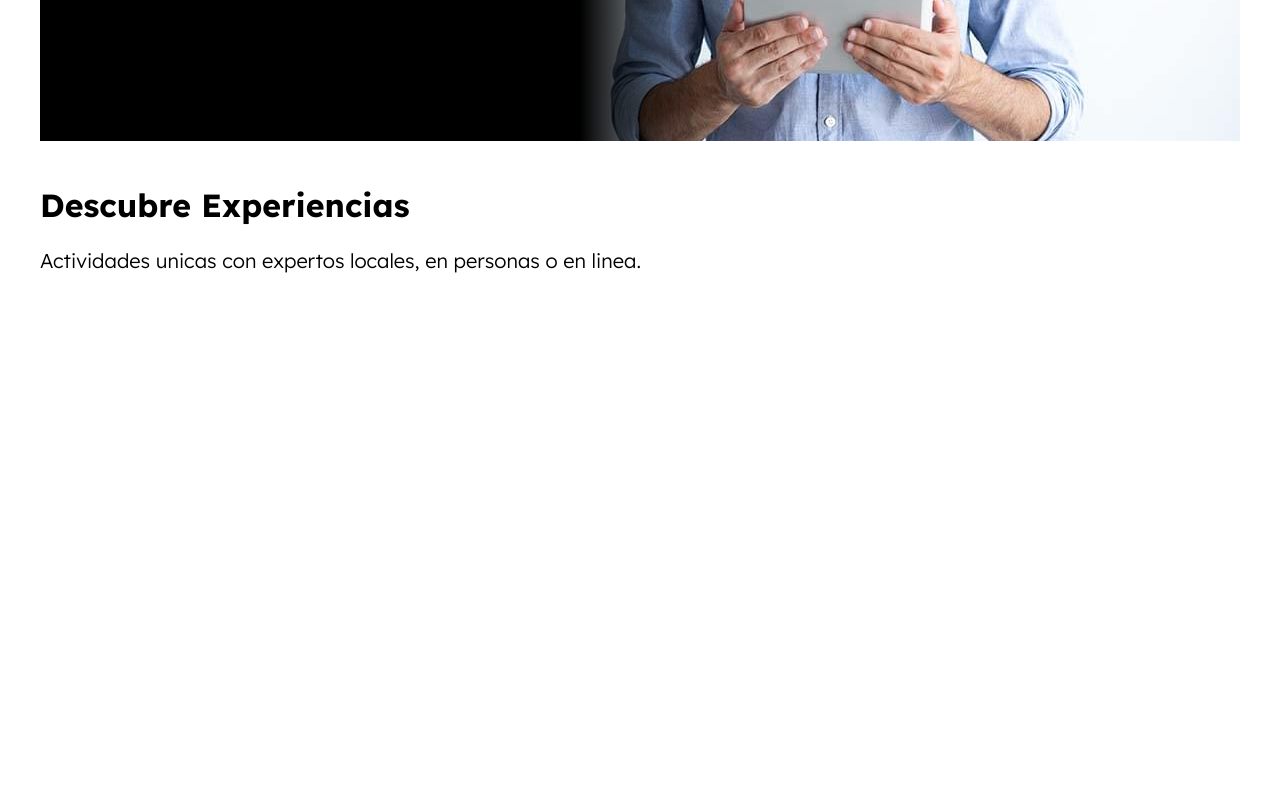
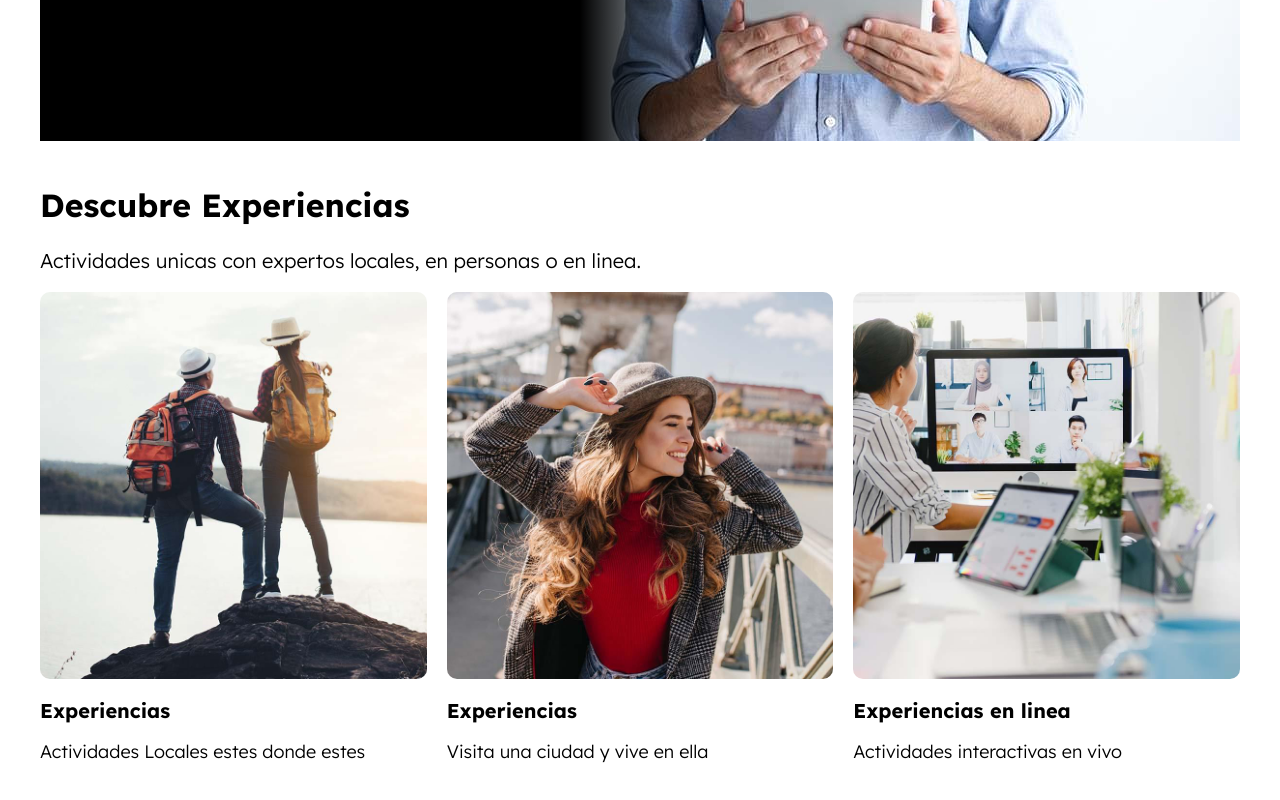
Before and after one commit to Benjamin70/Airbnb-Demo, a website: page index.html in a window 1280 px wide. Shown: the part 2010-2810 px from the top of the page. Before the commit the page ends 2322 px from the top, so only its background shows below. Drawn offline with Linux system fonts and the light colour scheme.

Commit message:
Seccion Experiencias Finalizadas

```diff
--- a/index.html
+++ b/index.html
@@ -203,6 +203,29 @@
         <p class="experiencias__descripcion">
             Actividades unicas con expertos locales, en personas o en linea.
         </p>
+
+        <div class="experiencias__listado">
+            <div class="experiencia">
+                <img class="experiencia__imagen" src="build/img/experiencia_1.jpg" alt="Imagenes de Experiencias">
+                <p class="experiencia__titulo">Experiencias</p>
+                <p class="experiencia__descripcion">Actividades Locales estes donde estes</p>
+            </div>
+            <!--Experiencias Listado-->
+
+            <div class="experiencia">
+                <img class="experiencia__imagen" src="build/img/experiencia_2.jpg" alt="Imagenes de Experiencias">
+                <p class="experiencia__titulo">Experiencias</p>
+                <p class="experiencia__descripcion">Visita una ciudad y vive en ella</p>
+            </div>
+            <!--Experiencias Listado-->
+
+            <div class="experiencia">
+                <img class="experiencia__imagen" src="build/img/experiencia_3.jpg" alt="Imagenes de Experiencias">
+                <p class="experiencia__titulo">Experiencias en linea</p>
+                <p class="experiencia__descripcion">Actividades interactivas en vivo</p>
+            </div>
+            <!--Experiencias Listado-->
+        </div>
     </main>
 </body>
 </html>
--- /dev/null
+++ b/src/scss/ui/contenido/_experiencias.scss
@@ -0,0 +1,31 @@
+@use 'base/variables' as v;
+@use 'base/mixins' as m;
+
+.experiencias {
+
+    &__listado{
+        display: grid;
+        grid-template-columns: repeat(3, 30rem);
+        column-gap: 2rem;
+        @include m.scrollHorizontal;
+        @include m.tablet{
+            @include m.grid(3, 2rem);
+        }
+    }
+}
+
+.experiencia {
+    &__imagen {
+        border-radius: 1rem;
+    }
+
+    &__titulo{
+        font-weight: 700;
+        font-size: 2rem;
+
+    }
+
+    &__descripcion{
+        font-size: 1.8rem;
+    }
+}
--- a/src/scss/ui/contenido/_index.scss
+++ b/src/scss/ui/contenido/_index.scss
@@ -1,3 +1,4 @@
 @forward 'destino';
 @forward 'lugares';
 @forward 'anfitrion';
+@forward 'experiencias';
```
Also changed, not shown: build/css/app.css, 1 other file.
